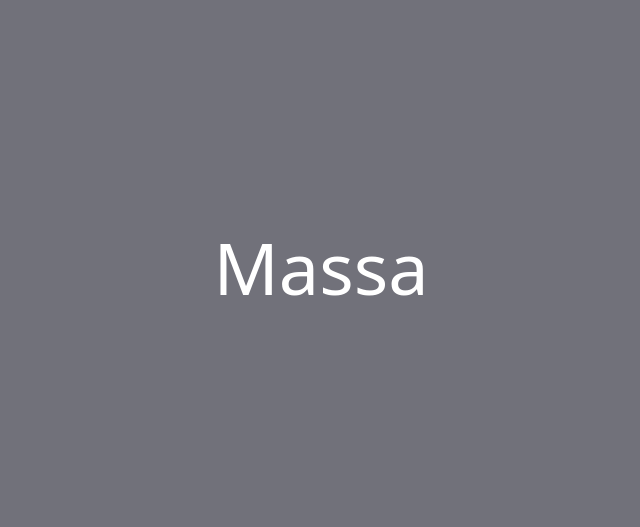
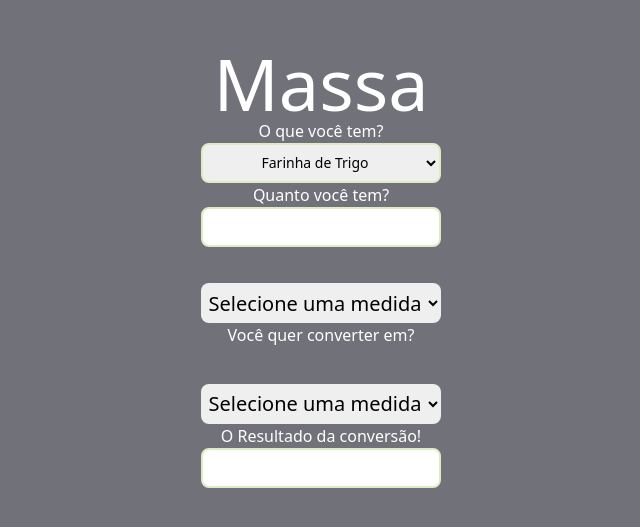
Before and after one commit to Hanzothe/CMC, a React (Vite) app: page / in a window 1280 px wide. Shown: the part 133-660 px from the top of the page, without its empty margins (319-959 px from the left). Built offline with nearby package versions, Linux system fonts and the light colour scheme.

Commit message:
Pro Hanil Vê

```diff
--- a/src/components/Calcg.tsx
+++ b/src/components/Calcg.tsx
@@ -3,7 +3,9 @@ import "../global.css";
 import SelectBox from "./SelectBox";
 
 const Calcg = () => {
-  const [selectedInputMeasure, setSelectedInputMeasure] = useState<any>(); //o objeto selectedmeasure armazena o valor clicado na selectbox
+  const [selectedInputMeasure, setSelectedInputMeasure] = useState([]); //o objeto selectedmeasure armazena o valor clicado na selectbox
+  const [a, setA] = useState<Number>(0);
+  const [optionsState, setOptionsState] = useState(0);
 
   interface IOption {
     name: string;
@@ -96,14 +98,66 @@ const Calcg = () => {
       colherDeSobremesa: 5,
     },
   ];
+  const Sopa = optionsG.map((e) => e.colherSopa);
+  const Cha = optionsG.map((e) => e.colherCha);
+  const Xicara = optionsG.map((e) => e.xicara);
+  const America = optionsG.map((e) => e.copoAmericano);
+  const Sobre = optionsG.map((e) => e.colherDeSobremesa);
 
+  const X2 = Sopa[`${a}`];
+
+  if (selectedInputMeasure == "colherSopa") {
+    console.log(X2);
+  }
+  if (selectedInputMeasure == "colherCha") {
+    console.log(Cha[`${a}`]);
+  }
+  if (selectedInputMeasure == "xicara") {
+    console.log(Xicara[`${a}`]);
+  }
+  if (selectedInputMeasure == "copoAmericano") {
+    console.log(America[`${a}`]);
+  }
+  if (selectedInputMeasure == "colherDeSobremesa") {
+    console.log(Sobre[`${a}`]);
+  }
+
+  console.log(selectedInputMeasure[0]); //Hanil, basicamente é tudo sobre isso: Eu queria poder acessar só o segundo valor ou só o primeiro do array pra poder terminar a lógica, tô na reta final
   return (
-    <div className="flex flex-col items-center">
-      <span>Massa</span>
-      {Object.entries(optionsG).forEach(([key, value]) => {
-        console.log(key, value);
-      })}
-    </div>
+    <>
+      <div className="flex flex-col items-center">
+        <span>Massa</span>
+        <span className="text-base ">O que você tem?</span>
+        <select
+          className="border-solid border-brandB text-sm border-2 h-10 w-60 rounded-lg text-black text-center"
+          onChange={(e) => setA(e.target.value)}
+        >
+          <option value="0">Farinha de Trigo</option>
+          <option value="1">Açúcar</option>
+          <option value="2">Chocolate em Pó</option>
+          <option value="3">Líquidos</option>
+          <option value="4">Amido de Milho</option>
+          <option value="5">Polvilho</option>
+          <option value="6">Fubá</option>
+          <option value="7">Manteiga</option>
+          <option value="8">Café</option>
+          <option value="9">Coco Ralado</option>
+        </select>
+        <span className="text-base ">Quanto você tem?</span>
+        <input
+          type="Number"
+          className="border-solid border-brandB text-sm border-2 h-10 w-60 rounded-lg text-black text-center"
+        />
+        <SelectBox onChangeCallback={setSelectedInputMeasure} />
+        <span className="text-base ">Você quer converter em?</span>
+        <SelectBox />
+        <span className="text-base ">O Resultado da conversão!</span>
+        <input
+          type="Number"
+          className="border-solid border-brandB text-sm border-2 h-10 w-60 rounded-lg text-black text-center"
+        />
+      </div>
+    </>
   );
 };
 
--- a/src/components/Calcml.tsx
+++ b/src/components/Calcml.tsx
@@ -1,39 +1,39 @@
-import { useState } from "react";
-import SelectBox from "./SelectBox";
-import "../global.css";
+// import { useState } from "react";
+// import SelectBox from "./SelectBox";
+// import "../global.css";
 
-const CalcML = () => {
-  const [numberToBeMeasure, setNumberToBeMeasure] = useState(0);
-  const [selectedInputMeasure, setSelectedInputMeasure] = useState<number>(0);
+// const CalcML = () => {
+//   const [numberToBeMeasure, setNumberToBeMeasure] = useState(0);
+//   const [selectedInputMeasure, setSelectedInputMeasure] = useState<number>(0);
 
-  const Result = selectedInputMeasure * numberToBeMeasure;
+//   const Result = selectedInputMeasure * numberToBeMeasure;
 
-  const getNumberToBeMeasure = (val: any) => {
-    setNumberToBeMeasure(val.target.value);
-  };
+//   const getNumberToBeMeasure = (val: any) => {
+//     setNumberToBeMeasure(val.target.value);
+//   };
 
-  const getResult = (result: number) => {
-    if (result > 1000) return `${result / 1000}l`;
-    const newResult = `${Result}ml`;
-    return newResult;
-  };
+//   const getResult = (result: number) => {
+//     if (result > 1000) return `${result / 1000}l`;
+//     const newResult = `${Result}ml`;
+//     return newResult;
+//   };
 
-  return (
-    <div>
-      <div className="flex flex-col gap-4 items-center text-white text-2xl ">
-        <input
-          type="Number"
-          className="border-solid border-brandB  border-2 h-10 w-60 rounded-lg text-black text-center"
-          onChange={getNumberToBeMeasure}
-        />
-        <SelectBox onChangeCallback={setSelectedInputMeasure} />
+//   return (
+//     <div>
+//       <div className="flex flex-col gap-4 items-center text-white text-2xl ">
+//         <input
+//           type="Number"
+//           className="border-solid border-brandB  border-2 h-10 w-60 rounded-lg text-black text-center"
+//           onChange={getNumberToBeMeasure}
+//         />
+//         <SelectBox onChangeCallback={setSelectedInputMeasure} />
 
-        <span className="border-solid bg-white text-center border-brandB border-2 h-10 w-60 rounded-lg text-black ">
-          {Result !== 0 && getResult(Result)}
-        </span>
-      </div>
-    </div>
-  );
-};
+//         <span className="border-solid bg-white text-center border-brandB border-2 h-10 w-60 rounded-lg text-black ">
+//           {Result !== 0 && getResult(Result)}
+//         </span>
+//       </div>
+//     </div>
+//   );
+// };
 
-export default CalcML;
+// export default CalcML;
--- a/src/components/Flyers.tsx
+++ b/src/components/Flyers.tsx
@@ -1,65 +1,65 @@
-import { useState } from "react";
+// import { useState } from "react";
 
-import barbellimg from "../images/barbell-thin.svg";
-import dropimg from "../images/drop-thin.svg";
-import coffeeimg from "../images/coffee-thin.svg";
+// import barbellimg from "../images/barbell-thin.svg";
+// import dropimg from "../images/drop-thin.svg";
+// import coffeeimg from "../images/coffee-thin.svg";
 
-interface IFlyers {
-  setOutputType: React.Dispatch<React.SetStateAction<Number | null>>;
-}
+// interface IFlyers {
+//   setOutputType: React.Dispatch<React.SetStateAction<Number | null>>;
+// }
 
-const Flyers: React.FC<IFlyers> = ({ setOutputType }) => {
-  const [measureType, setMeasureType] = useState<String | null>(null);
+// const Flyers: React.FC<IFlyers> = ({ setOutputType }) => {
+//   const [measureType, setMeasureType] = useState<String | null>(null);
 
-  const measureTypes = {
-    ML: {
-      title: "Líquidos(ml)",
-      output: 1,
-      image: {
-        source: dropimg,
-        alt: "Imagem de uma gota",
-      },
-    },
-    G: {
-      title: "Peso(g)",
-      output: 2,
-      image: {
-        source: barbellimg,
-        alt: "Imagem de um peso de academia",
-      },
-    },
-    X: {
-      title: "Xícaras",
-      output: 3,
-      image: {
-        source: coffeeimg,
-        alt: "Imagem de uma Xícara",
-      },
-    },
-  };
+//   const measureTypes = {
+//     ML: {
+//       title: "Líquidos(ml)",
+//       output: 1,
+//       image: {
+//         source: dropimg,
+//         alt: "Imagem de uma gota",
+//       },
+//     },
+//     G: {
+//       title: "Peso(g)",
+//       output: 2,
+//       image: {
+//         source: barbellimg,
+//         alt: "Imagem de um peso de academia",
+//       },
+//     },
+//     X: {
+//       title: "Xícaras",
+//       output: 3,
+//       image: {
+//         source: coffeeimg,
+//         alt: "Imagem de uma Xícara",
+//       },
+//     },
+//   };
 
-  return (
-    <div className="flex flex-row items-center gap-6">
-      {Object.entries(measureTypes).map(([key, value]) => {
-        return (
-          <>
-            <button
-              key={key}
-              onClick={() => {
-                setMeasureType(value.title);
-                setOutputType(value.output);
-              }}
-              type="button"
-              className="border-4 border-transparent focus:border-brandB focus:outline-none hover:border-brandB hover:bg-brandD bg-brandC  w-72 h-72 rounded-2xl py-5 flex flex-col items-center text-4xl transition duration-300 ease-in-out"
-            >
-              <img src={value.image.source} alt={value.image.alt} />
-              <span>{value.title}</span>
-            </button>
-          </>
-        );
-      })}
-    </div>
-  );
-};
+//   return (
+//     <div className="flex flex-row items-center gap-6">
+//       {Object.entries(measureTypes).map(([key, value]) => {
+//         return (
+//           <>
+//             <button
+//               key={key}
+//               onClick={() => {
+//                 setMeasureType(value.title);
+//                 setOutputType(value.output);
+//               }}
+//               type="button"
+//               className="border-4 border-transparent focus:border-brandB focus:outline-none hover:border-brandB hover:bg-brandD bg-brandC  w-72 h-72 rounded-2xl py-5 flex flex-col items-center text-4xl transition duration-300 ease-in-out"
+//             >
+//               <img src={value.image.source} alt={value.image.alt} />
+//               <span>{value.title}</span>
+//             </button>
+//           </>
+//         );
+//       })}
+//     </div>
+//   );
+// };
 
-export default Flyers;
+// export default Flyers;
--- a/src/components/Index.tsx
+++ b/src/components/Index.tsx
@@ -5,9 +5,9 @@ import CalcML from "./CalcML";
 import Flyers from "./Flyers";
 
 const Index = () => {
-  const [outputType, setOutputType] = useState<Number | null>(null);
+  // const [outputType, setOutputType] = useState<Number | null>(null);
 
-  console.log("outputType: ", outputType);
+  // console.log("outputType: ", outputType);
 
   return (
     <>
--- a/src/components/SelectBox.tsx
+++ b/src/components/SelectBox.tsx
@@ -12,11 +12,15 @@ const SelectBox: React.FC<ISelectBox> = ({ onChangeCallback }) => {
         onChange={(e) => onChangeCallback(e.target.value)}
       >
         <option value="">Selecione uma medida</option>
-        <option value="250">Xícara de Chá</option>
-        <option value="200">Copo Americano</option>
-        <option value="5">Colher de Chá</option>
-        <option value="15">Colher de Sopa</option>
-        <option value="5">Colher de Sobremesa</option>
+        <option value={["xicara", "xicara2"]}> Xícara de Chá </option>
+        <option value={["copoAmericano", "copoAmericano2"]}>
+          Copo Americano
+        </option>
+        <option value={["colherCha", "colherCha2"]}>Colher de Chá</option>
+        <option value={["colherSopa", "colherSopa2"]}>Colher de Sopa</option>
+        <option value={["colherDeSobremesa", "colherDeSobremesa2"]}>
+          Colher de Sobremesa
+        </option>
       </select>
     </div>
   );
```
